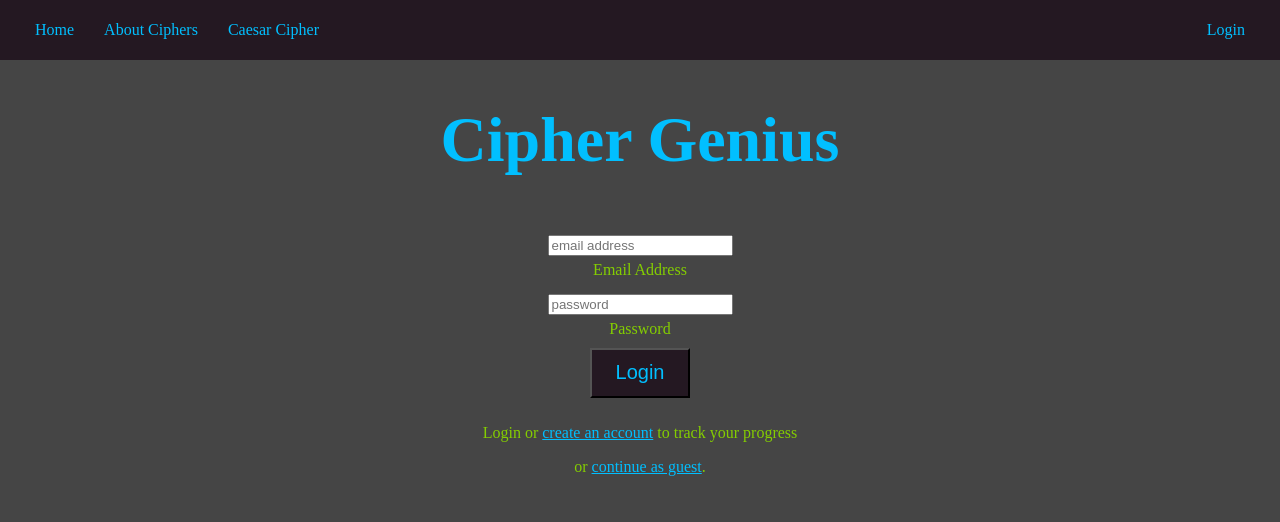
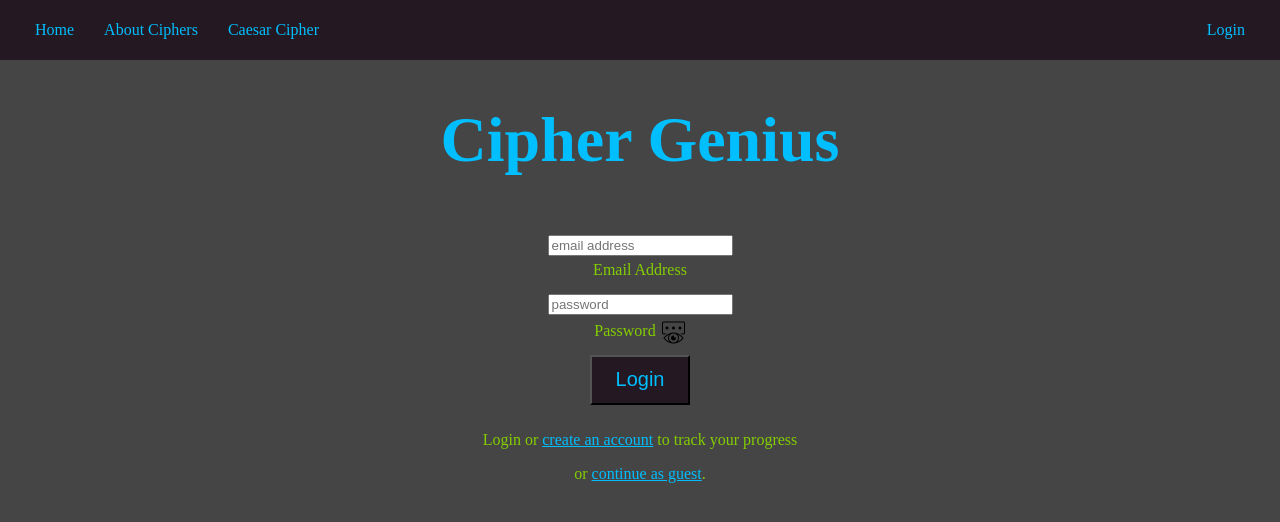
Before and after one commit to MiTOBrien/cipher_genius_fe, a Vue app: page / in a window 1280 px wide. Shown: the top 522 px of the page. Built offline with nearby package versions, Linux system fonts and the light colour scheme.

Commit message:
fixes user registration to work with BE; adds show pwd icon on landing page

```diff
--- a/src/views/LandingView.vue
+++ b/src/views/LandingView.vue
@@ -2,11 +2,17 @@
 import { ref } from 'vue'
 import { useRouter } from 'vue-router'
 import { useUserStore } from '@/stores/useUserStore'
+import view_password_icon from '@/components/show-password-icon.png'
 
 const email = ref('')
 const password = ref('')
+const showPassword = ref(false)
 const router = useRouter()
 const userStore = useUserStore()
+
+const togglePassword = () => {
+  showPassword.value = !showPassword.value
+}
 
 const login = async () => {
   try {
@@ -55,16 +61,18 @@ const login = async () => {
       <br />
       <input
         v-model="password"
-        type="password"
+        :type="showPassword ? 'text' : 'password'"
         id="password"
         name="password"
         placeholder="password"
       />
       <br />
       <label for="password">Password</label>
+      <img :src="view_password_icon" alt="Show password" @click="togglePassword" />
       <br />
       <button type="submit">Login</button>
     </form>
+
     <p>Login or <RouterLink to="/register">create an account</RouterLink> to track your progress</p>
     <p>or <RouterLink to="/home">continue as guest</RouterLink>.</p>
   </div>
@@ -73,6 +81,13 @@ const login = async () => {
 <style scoped>
 input {
   margin: 15px 10px 5px 10px;
+}
+
+img {
+  height: 25px;
+  cursor: pointer;
+  vertical-align: middle;
+  padding-left: 5px;
 }
 
 button {
--- a/src/views/RegistrationView.vue
+++ b/src/views/RegistrationView.vue
@@ -16,15 +16,17 @@ const register = async () => {
   }
 
   try {
-    const response = await fetch('http://localhost:3000/api/v1/users', {
+    const response = await fetch('http://localhost:3001/signup', {
       method: 'POST',
       headers: { 'Content-Type': 'application/json' },
       body: JSON.stringify({
-        email: email.value,
-        username: username.value,
-        password: password.value,
-        confirmpassword: confirmpassword.value,
-        name: name.value,
+        user: {
+          email: email.value,
+          username: username.value,
+          password: password.value,
+          confirmpassword: confirmpassword.value,
+          name: name.value,
+        },
       }),
     })
 
```
Also changed, not shown: src/components/show-password-icon.png (added).
